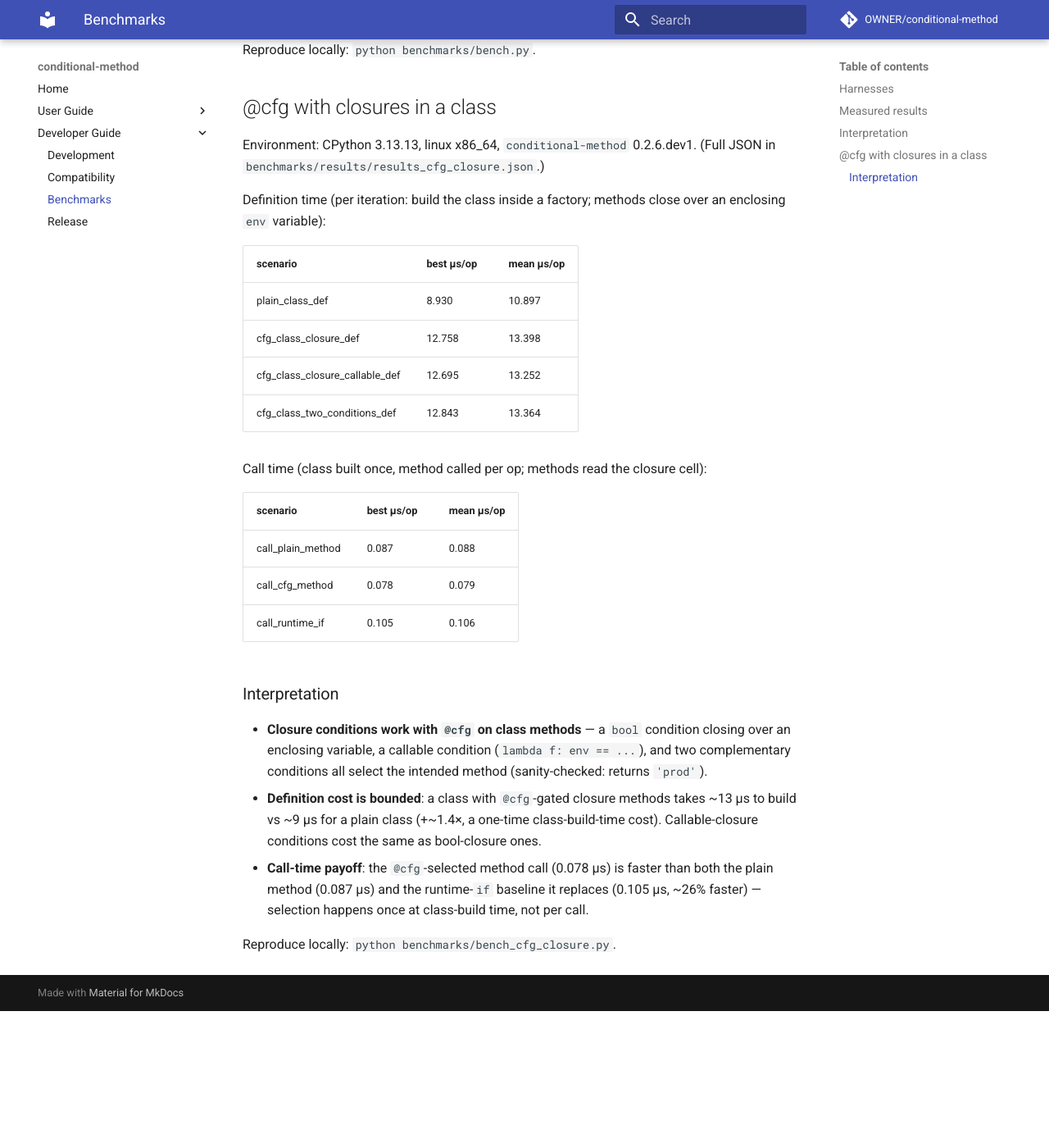
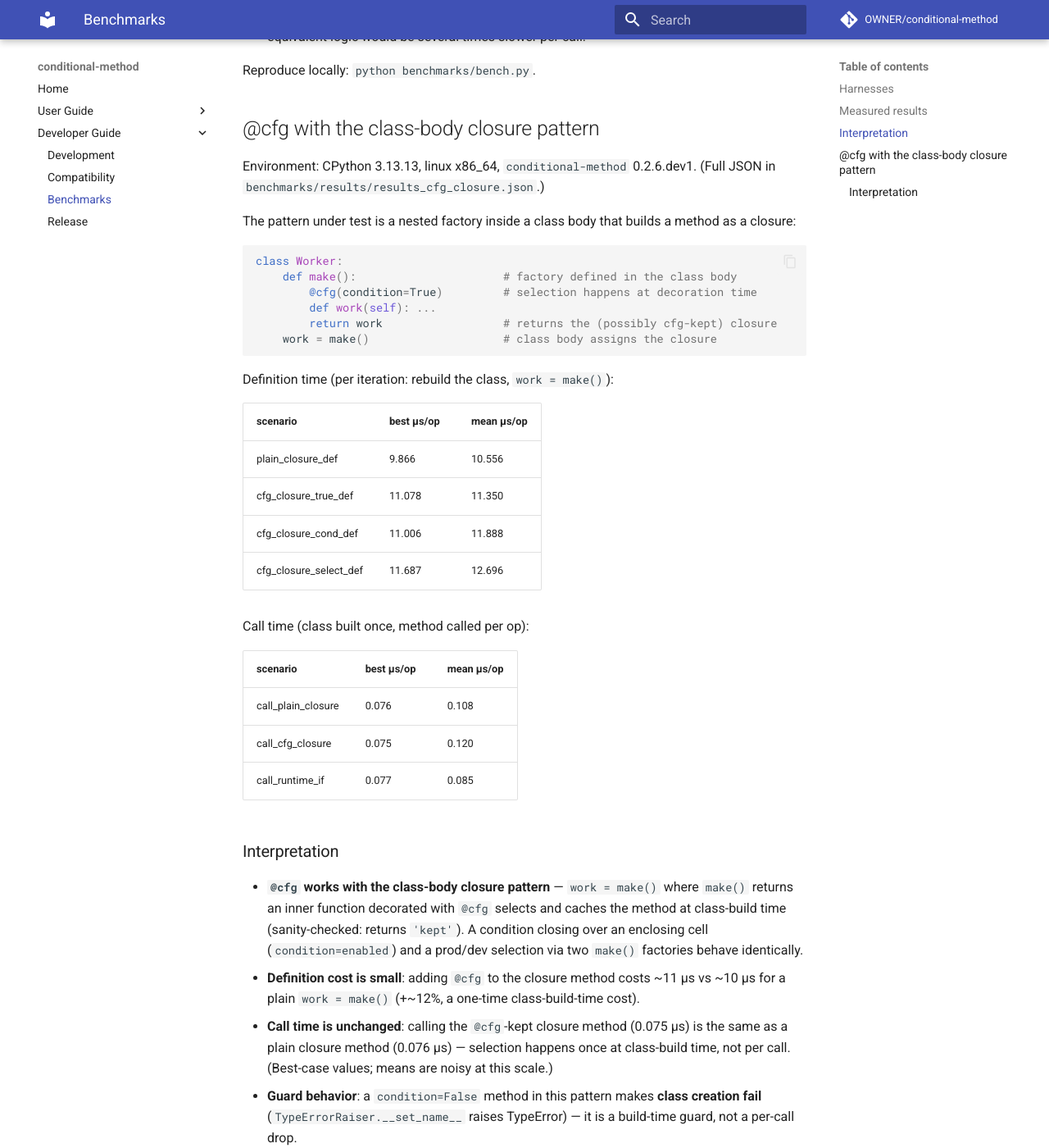
Before and after one commit to jymchng/conditional-method, an MkDocs documentation site: the page built from docs/benchmarks.md, in a window 1280 px wide and 1400 px high, scrolled down 1511 px. Shown: the whole window at 82% size. Built offline with MkDocs 1.6.1 and Material for MkDocs 9.7.7, drawn with Linux system fonts in a browser that asks for light colours; comment, search, counter and statistics services are not loaded; before the commit the page ends 2744 px from its top, so only the background shows below that; some of the changed text lies outside the part shown.

Commit message:
bench: correct @cfg closure benchmark to the class-body 'work = make()' pattern
The previous version benchmarked classes built inside factory functions; the
actual closure pattern is a nested factory defined in the class body whose
return value is assigned as a method (work = make()).

Rewrite bench_cfg_closure.py around that pattern:
- definition: plain vs @cfg(condition=True) vs condition closing over a cell
  vs prod/dev select via two make() factories
- call: plain closure method vs @cfg-kept vs runtime-if baseline
- drop the condition=False definition case: in this pattern a False method
  makes class creation fail (TypeErrorRaiser.__set_name__) - a build-time
  guard, not a benchmarkable working path (kept as a sanity assertion)

Results (CPython 3.13 x86_64): @cfg adds ~12% to class-body definition
(~11 vs ~10 us/op, one-time); call time is unchanged (0.075 vs 0.076 us).

````diff
--- a/docs/benchmarks.md
+++ b/docs/benchmarks.md
@@ -5,9 +5,10 @@
 - **Standalone** — `python benchmarks/bench.py` runs a reproducible timeit
   harness (100 000 loops, 5 repeats) and writes
   `benchmarks/results/results.json` (committed) plus a table to stdout.
-- **Closures in a class** — `python benchmarks/bench_cfg_closure.py` measures
-  `@cfg` with closure conditions on class methods (definition time and call
-  time vs plain/runtime-if baselines); writes
+- **Class-body closure pattern** — `python benchmarks/bench_cfg_closure.py`
+  measures `@cfg` on the nested-factory closure pattern
+  (`work = make()` in a class body): definition time and call time vs
+  plain/runtime-if baselines; writes
   `benchmarks/results/results_cfg_closure.json` (committed).
 - **pytest-benchmark** — `nox -s benchmark` runs `tests/benchmark.py` with
   `pytest-benchmark`, giving statistical comparison across runs.
@@ -47,43 +48,56 @@ Environment: CPython 3.13, linux x86_64, `conditional-method` 0.2.0.dev41.
 
 Reproduce locally: `python benchmarks/bench.py`.
 
-## @cfg with closures in a class
+## @cfg with the class-body closure pattern
 
 Environment: CPython 3.13.13, linux x86_64, `conditional-method` 0.2.6.dev1.
 (Full JSON in `benchmarks/results/results_cfg_closure.json`.)
 
-Definition time (per iteration: build the class inside a factory; methods
-close over an enclosing `env` variable):
+The pattern under test is a nested factory inside a class body that builds a
+method as a closure:
+
+```python
+class Worker:
+    def make():                      # factory defined in the class body
+        @cfg(condition=True)         # selection happens at decoration time
+        def work(self): ...
+        return work                  # returns the (possibly cfg-kept) closure
+    work = make()                    # class body assigns the closure
+```
+
+Definition time (per iteration: rebuild the class, `work = make()`):
 
 | scenario | best µs/op | mean µs/op |
 |---|---|---|
-| plain_class_def | 8.930 | 10.897 |
-| cfg_class_closure_def | 12.758 | 13.398 |
-| cfg_class_closure_callable_def | 12.695 | 13.252 |
-| cfg_class_two_conditions_def | 12.843 | 13.364 |
+| plain_closure_def | 9.866 | 10.556 |
+| cfg_closure_true_def | 11.078 | 11.350 |
+| cfg_closure_cond_def | 11.006 | 11.888 |
+| cfg_closure_select_def | 11.687 | 12.696 |
 
-Call time (class built once, method called per op; methods read the closure
-cell):
+Call time (class built once, method called per op):
 
 | scenario | best µs/op | mean µs/op |
 |---|---|---|
-| call_plain_method | 0.087 | 0.088 |
-| call_cfg_method | 0.078 | 0.079 |
-| call_runtime_if | 0.105 | 0.106 |
+| call_plain_closure | 0.076 | 0.108 |
+| call_cfg_closure | 0.075 | 0.120 |
+| call_runtime_if | 0.077 | 0.085 |
 
 ### Interpretation
 
-- **Closure conditions work with `@cfg` on class methods** — a `bool`
-  condition closing over an enclosing variable, a callable condition
-  (`lambda f: env == ...`), and two complementary conditions all select the
-  intended method (sanity-checked: returns `'prod'`).
-- **Definition cost is bounded**: a class with `@cfg`-gated closure methods
-  takes ~13 µs to build vs ~9 µs for a plain class (+~1.4×, a one-time
-  class-build-time cost). Callable-closure conditions cost the same as
-  bool-closure ones.
-- **Call-time payoff**: the `@cfg`-selected method call (0.078 µs) is faster
-  than both the plain method (0.087 µs) and the runtime-`if` baseline it
-  replaces (0.105 µs, ~26% faster) — selection happens once at class-build
-  time, not per call.
+- **`@cfg` works with the class-body closure pattern** — `work = make()`
+  where `make()` returns an inner function decorated with `@cfg` selects and
+  caches the method at class-build time (sanity-checked: returns `'kept'`).
+  A condition closing over an enclosing cell (`condition=enabled`) and a
+  prod/dev selection via two `make()` factories behave identically.
+- **Definition cost is small**: adding `@cfg` to the closure method costs
+  ~11 µs vs ~10 µs for a plain `work = make()` (+~12%, a one-time
+  class-build-time cost).
+- **Call time is unchanged**: calling the `@cfg`-kept closure method
+  (0.075 µs) is the same as a plain closure method (0.076 µs) — selection
+  happens once at class-build time, not per call. (Best-case values; means
+  are noisy at this scale.)
+- **Guard behavior**: a `condition=False` method in this pattern makes
+  **class creation fail** (`TypeErrorRaiser.__set_name__` raises TypeError) —
+  it is a build-time guard, not a per-call drop.
 
 Reproduce locally: `python benchmarks/bench_cfg_closure.py`.
````
Also changed, not shown: 2 other files.
